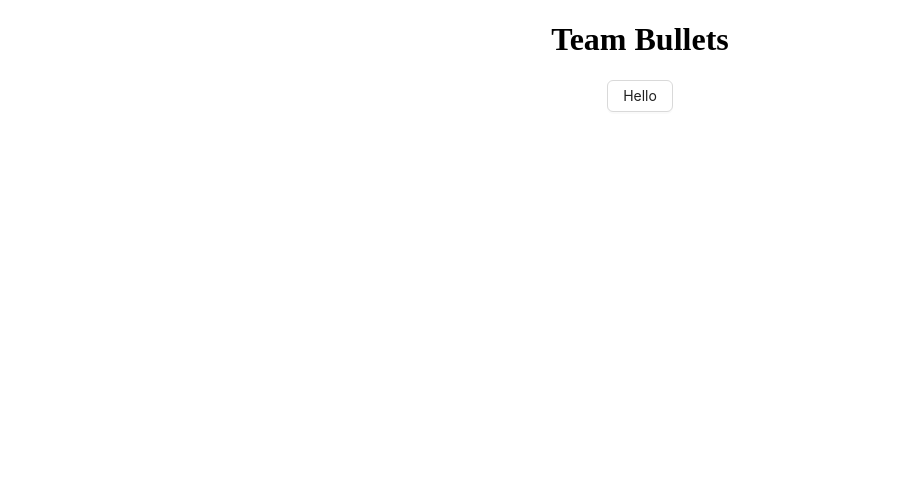
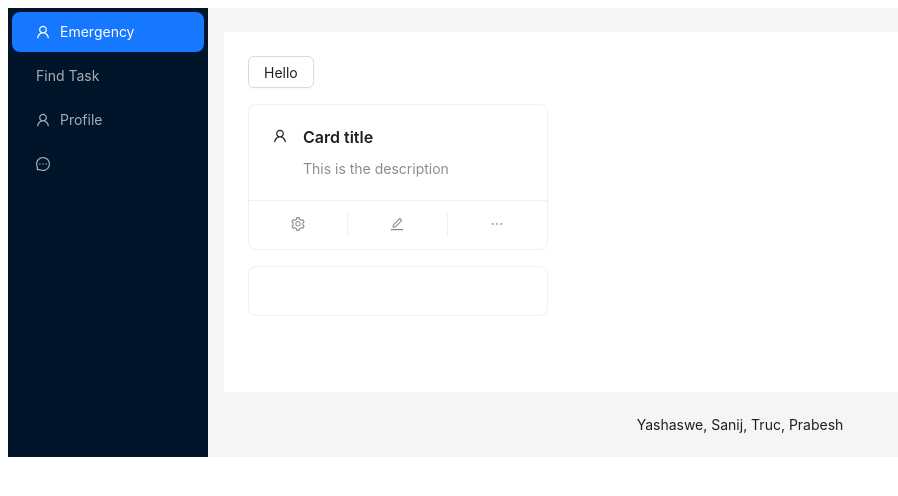
Before and after one commit to Yashaswe/ycp-connectcampus, a React (Create React App) app in the folder frontend/: page / in a window 1280 px wide. Shown: the top 496 px of the page, without its empty margins (0-898 px from the left). Built offline with nearby package versions, Linux system fonts and the light colour scheme.

Commit message:
add basic layout

```diff
--- a/frontend/src/App.js
+++ b/frontend/src/App.js
@@ -1,12 +1,84 @@
 import "./App.css";
-import { Button } from "antd";
+import React from "react";
+import {
+  UploadOutlined,
+  UserOutlined,
+  MessageOutlined,
+  VideoCameraOutlined,
+  SettingOutlined,
+  EditOutlined,
+  EllipsisOutlined,
+} from "@ant-design/icons";
+import { Avatar, Menu, Button, Layout, Card } from "antd";
+
+const { Header, Content, Footer, Sider } = Layout;
+const { Meta } = Card;
 
 function App() {
   return (
-    <div className="App">
-      <h1>Team Bullets</h1>
-      <Button>Hello</Button>
-    </div>
+    <Layout>
+      <Sider
+        breakpoint="lg"
+        collapsedWidth="0"
+        onBreakpoint={(broken) => {
+          console.log(broken);
+        }}
+        onCollapse={(collapsed, type) => {
+          console.log(collapsed, type);
+        }}
+      >
+        <div className="demo-logo-vertical" />
+        <Menu
+          theme="dark"
+          mode="inline"
+          defaultSelectedKeys={["1"]}
+          items={[
+            { name: "Emergency", icon: <UserOutlined /> },
+            { name: "Find Task" },
+            { name: "Profile", icon: <UserOutlined /> },
+            { name: "", icon: <MessageOutlined /> },
+          ].map((nav, index) => ({
+            key: String(index + 1),
+            icon: nav.icon,
+            label: nav.name,
+          }))}
+        />
+      </Sider>
+      <Layout>
+        <Content style={{ margin: "24px 16px 0" }}>
+          <div
+            style={{
+              padding: 24,
+              minHeight: 360,
+              background: "white",
+            }}
+          >
+            <Button>Hello</Button>
+            <Card
+              style={{ width: 300, marginTop: 16 }}
+              actions={[
+                <SettingOutlined key="setting" />,
+                <EditOutlined key="edit" />,
+                <EllipsisOutlined key="ellipsis" />,
+              ]}
+            >
+              <Meta
+                avatar={
+                  // <Avatar src="https://xsgames.co/randomusers/avatar.php?g=pixel&key=1" />
+                  <UserOutlined />
+                }
+                title="Card title"
+                description="This is the description"
+              />
+            </Card>
+            <Card style={{ width: 300, marginTop: 16 }}></Card>
+          </div>
+        </Content>
+        <Footer style={{ textAlign: "center" }}>
+          Yashaswe, Sanij, Truc, Prabesh
+        </Footer>
+      </Layout>
+    </Layout>
   );
 }
 
```
